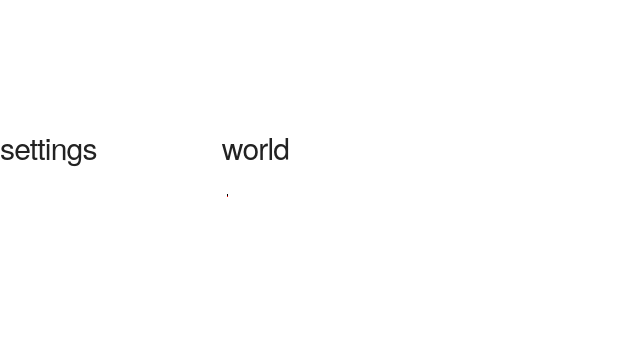
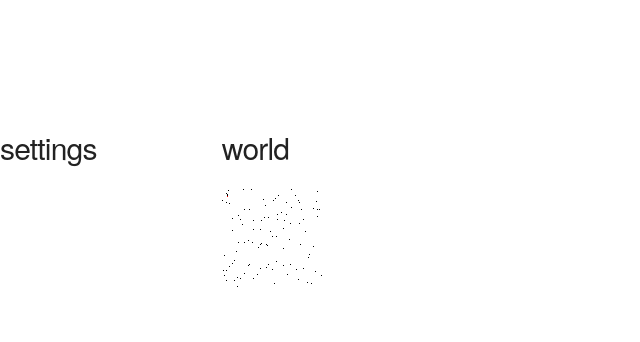
Before and after one commit to adelriosantiago/ant-colony-simulation, a plain HTML site: page index.html in a window 1280 px wide. Shown: the whole page, without its empty margins (0-640 px from the left). Drawn offline with nearby package versions, Linux system fonts and the light colour scheme.

Commit message:
Self paint ant function

```diff
--- a/index.html
+++ b/index.html
@@ -15,8 +15,6 @@
         <div class="row">
             <div class="two columns">
                 <h4>settings</h4>
-
-
             </div>
             <div class="ten columns">
                 <h4>world</h4>
@@ -32,12 +30,29 @@
             var canvas,
                 context,
                 imageData,
+                startingAnts = 100,
                 maxAnts = 500,
                 ants = [],
-                defaultAnt = {"x" : 10, "y" : 10, "life": 255};
+                defaultAnt = {
+                    "x" : 10,
+                    "y" : 10,
+                    "life" : 255,
+                    "selfPaint" : function() {
+                        imageData.data[0] = 0;
+                        imageData.data[1] = 0;
+                        imageData.data[2] = 0;
+                        imageData.data[3] = 255;
+                        context.putImageData(imageData, this.x, this.y);
+                    },
+                    "move" : function() {
+
+                    }
+                };
 
                 //var test = _.extend(defaultAnt, {"a":1});
                 //console.log(test);
+
+
 
             function init() {
                 var i;
@@ -50,9 +65,13 @@
                 drawPixel(5, 6, 0, 0, 0, 255);
                 drawPixel(5, 7, 255, 0, 0, 255);
 
-                for (i = 0; i < maxAnts; i++) {
-                    ants.push();
+                for (i = 0; i < startingAnts; i++) {
+                    ants.push(_.extend(defaultAnt, {"x" : (Math.floor(Math.random() * 100)), "y" : (Math.floor(Math.random() * 100))}));
+                    ants[i].selfPaint();
                 }
+                console.log(ants);
+
+                ants[0].selfPaint();
             }
 
             function drawPixel(x, y, r, g, b, a) {
```
